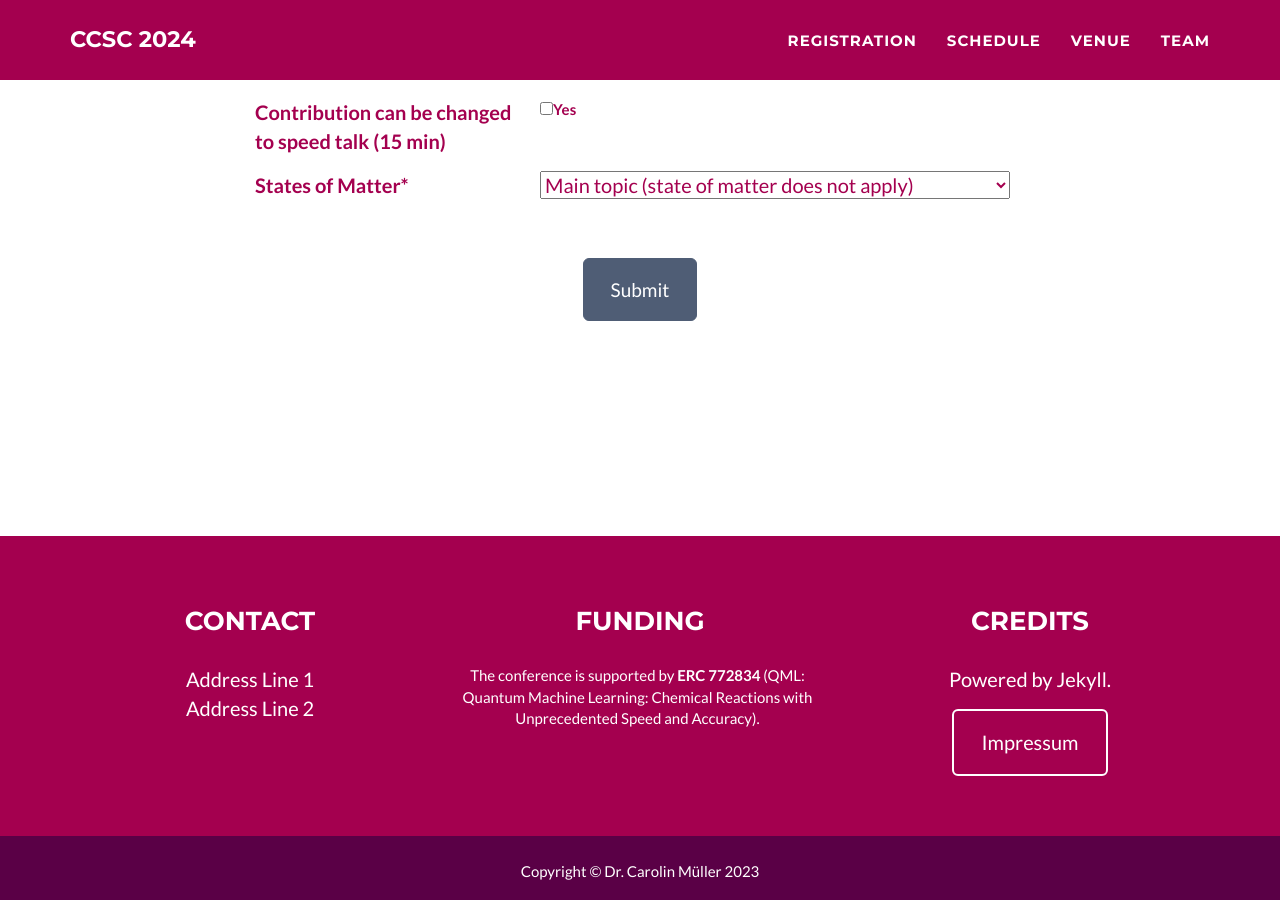
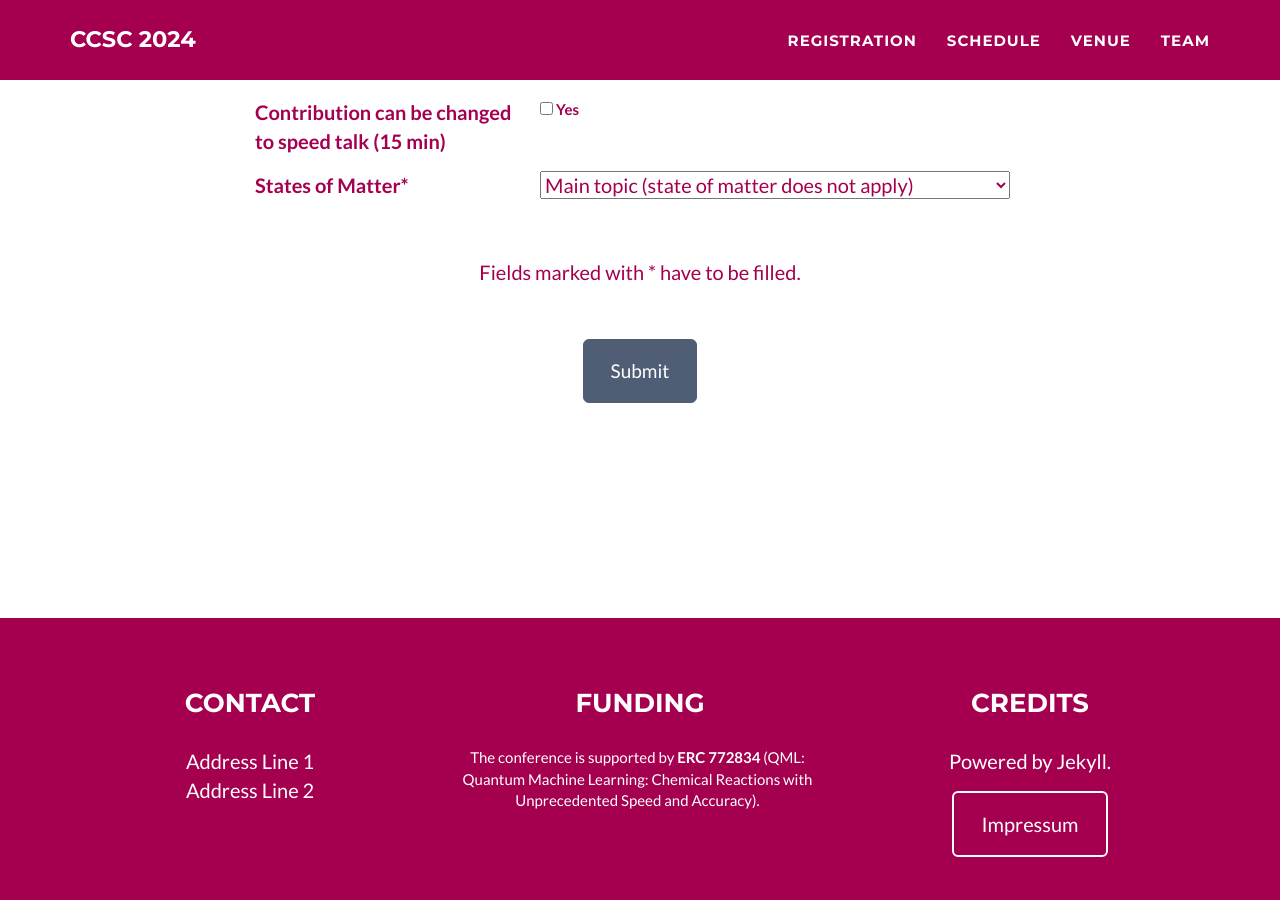
Before and after one commit to ccsc2024/ccsc2024.github.io, a Jekyll site: the page built from pre-registration.html, in a window 1280 px wide and 900 px high, scrolled down 2251 px. Built offline with Jekyll 4.4.1, drawn with Linux system fonts in a browser that asks for light colours; part of the change alters nothing that is shown.

Commit message:
Update pre-registration.html

```diff
--- a/pre-registration.html
+++ b/pre-registration.html
@@ -311,7 +311,7 @@ layout: page
         </div>
         <div class="col-lg-5">
           <div class="row control-group">
-            <label><input type="checkbox" name="change_poster" value="Yes">Yes</label>
+            <label><input type="checkbox" name="change_poster" value="Yes" id="txtForm"> Yes</label>
           </div>
         </div>
       </div>
@@ -322,7 +322,7 @@ layout: page
         </div>
         <div class="col-lg-5">
           <div class="row control-group">
-            <label><input type="checkbox" name="change_speedTalk" value="Yes">Yes</label>
+            <label><input type="checkbox" name="change_speedTalk" value="Yes" id="txtForm"> Yes</label>
           </div>
         </div>
       </div>
@@ -350,6 +350,8 @@ layout: page
       <div id="success"></div>
       <div class="row">
         <div class="col-lg-12 text-center">
+          <p>Fields marked with * have to be filled.</p>
+          <br><br>
           <div class="form-group col-xs-12">
             <button type="submit" class="btn btn-success btn-lg">Submit</button>
           </div>
```
